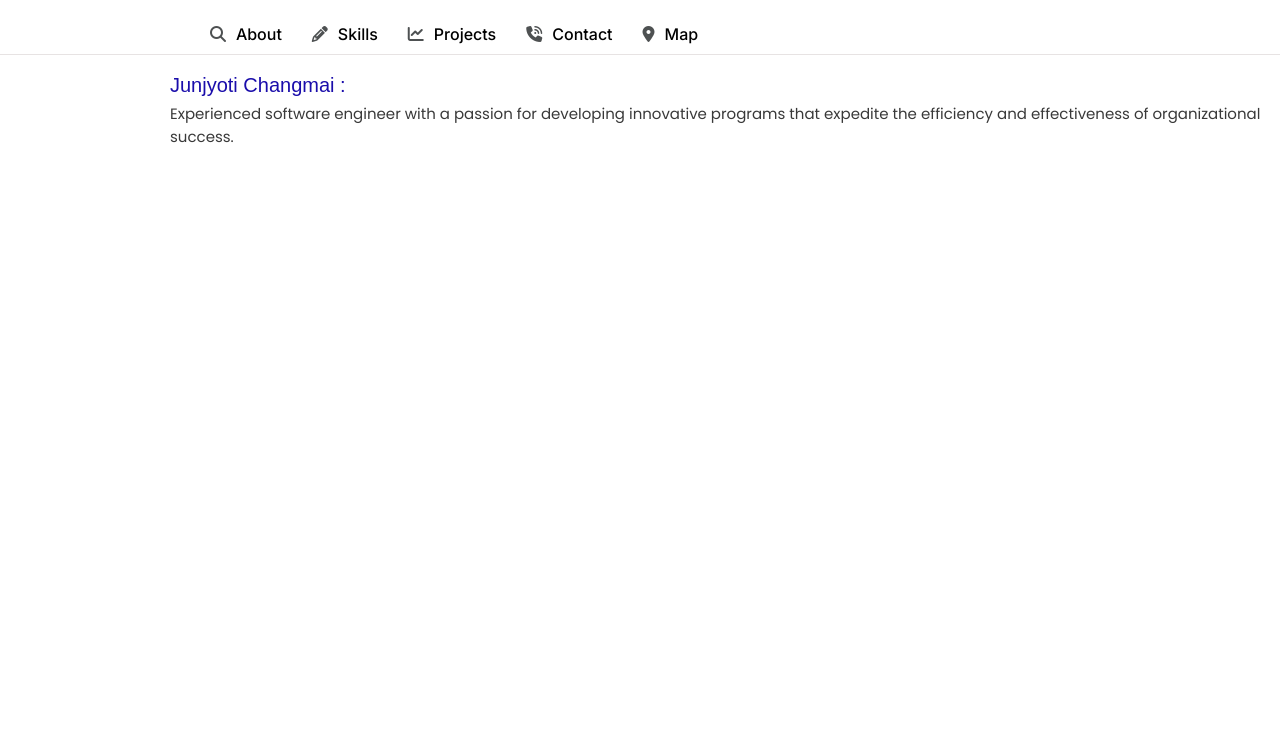
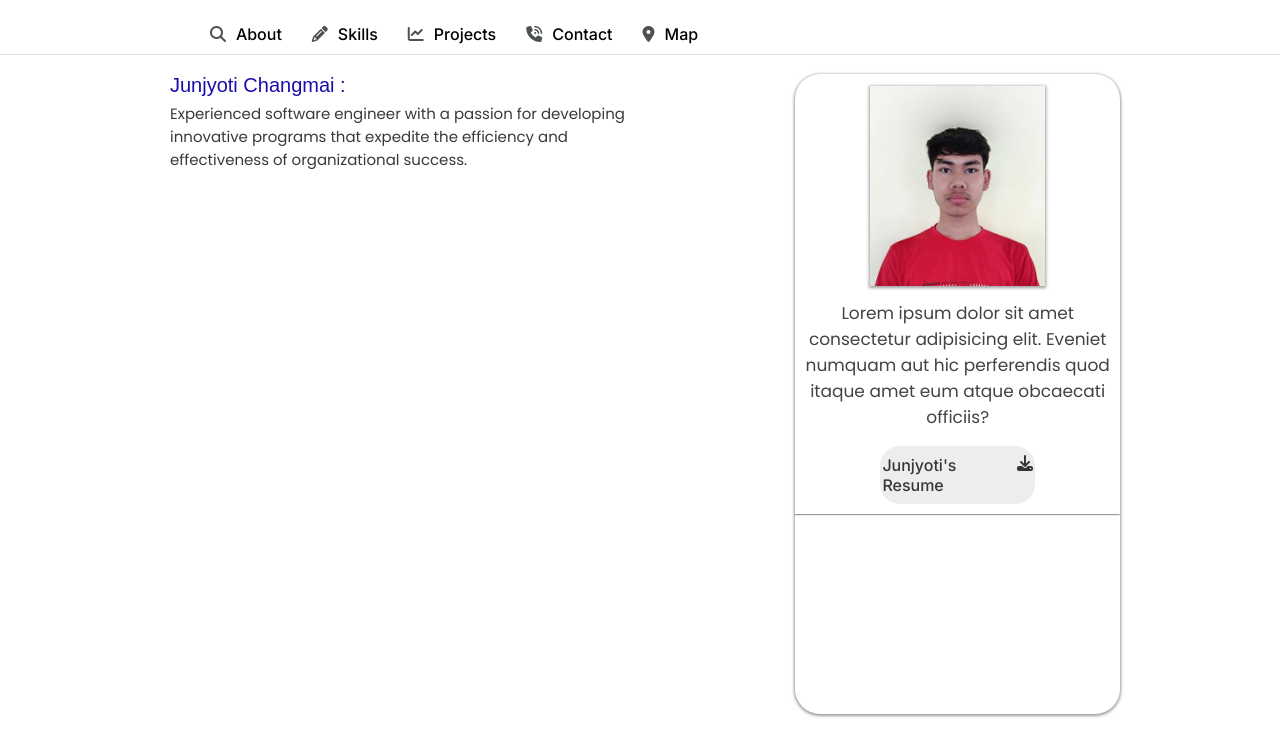
Before and after one commit to JunjyotiChangmai/google-portfolio, a plain HTML site: page index.html in a window 1280 px wide. Shown: the part 68-800 px from the top of the page. Drawn offline with Linux system fonts and the light colour scheme.

Commit message:
updating

```diff
--- a/index.html
+++ b/index.html
@@ -78,12 +78,23 @@
     <div class="main_content">
         <div class="main_part_1">
             <h2 class="Myname">Junjyoti Changmai :</h2>
-            <p class="aboutMe">Experienced software engineer with a passion for developing innovative programs that expedite the efficiency and effectiveness of organizational success.</p>
+            <p class="aboutMe">Experienced software engineer with a passion for developing innovative programs that
+                expedite the efficiency and effectiveness of organizational success.</p>
         </div>
 
 
         <div class="main_part_2">
+            <div class="myPhoto">
+                <img class="myImg" src="Junjyoti voter.jpg" alt="">
+            </div>
+            <div class="aboutme">Lorem ipsum dolor sit amet consectetur adipisicing elit. Eveniet numquam aut hic
+                perferendis quod itaque amet eum atque obcaecati officiis?</div>
+            <div class="junResume">
+                <div class="jr">Junjyoti's Resume </div>
+                <i class="fa-solid fa-download"></i>
+            </div>
 
+            <hr>
         </div>
     </div>
 
--- a/style.css
+++ b/style.css
@@ -14,7 +14,7 @@
 .sub_Header {
     height: 70px;
     margin: 5px;
-    background-color: transparent;
+    background-color: white;
     color: white;
     padding: 10px;
     display: flex;
@@ -128,6 +128,7 @@ li {
 
 
 
+
 .main_content {
     display: flex;
     padding-left: 170px;
@@ -135,6 +136,8 @@ li {
 
 .main_part_1 {
     padding-top: 20px;
+    width: 42vw;
+    margin-right: 160px;
 }
 .Myname {
     font-size: 20px;
@@ -148,3 +151,47 @@ li {
     font-family: 'Poppins', sans-serif;
     color: rgb(57, 57, 57);
 }
+
+.myPhoto {
+    padding-top: 12px;
+    display: flex;
+    justify-content: center;
+}
+
+.myImg {
+    height: 200px;
+    box-shadow: 0px 1px 3px 1px rgb(157, 157, 157);
+}
+
+.main_part_2 {
+    border: none;
+    border-radius: 25px;
+    margin: 20px 160px 0px 0px;
+    width: 375px;
+    height: 40rem;
+    box-shadow: 0px 1px 3px 1px rgb(157, 157, 157);
+}
+
+.aboutme {
+    padding: 14px 10px 6px 10px;
+    font-family: 'Poppins', sans-serif;
+    font-size: 17px;
+    text-align: center;
+    color: rgb(67, 67, 67);
+}
+
+.junResume {
+    border: none;
+    display: flex;
+    justify-content: center;
+    margin: 10px 85px;
+    padding: 9px 2px;
+    border-radius: 20px;
+    background-color: rgb(236, 237, 238);
+    cursor: pointer;
+    color: rgb(54, 54, 55);
+    font-family: 'Inter', sans-serif;
+}
+.jr {
+    padding-right: 7px;
+}
```
Also changed, not shown: Junjyoti voter.jpg (added).
